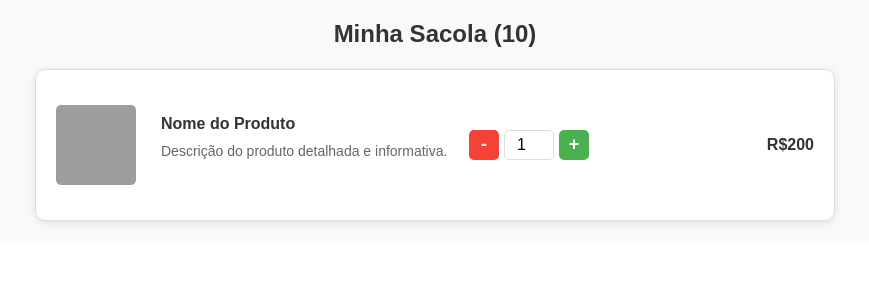
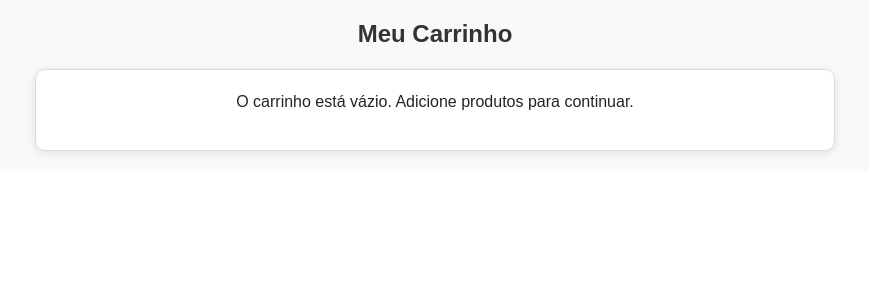
Before and after one commit to rhaneyko/fake-store, a React (Create React App) app: page /cart in a window 1280 px wide. Shown: the top 300 px of the page, without its empty margins (205-1074 px from the left). Built offline with nearby package versions, Linux system fonts and the light colour scheme; grey boxes are pictures that could not be loaded; a web font is replaced by a local one.

Commit message:
Estilização do carrinho.

```diff
--- a/src/pages/CartPage/index.tsx
+++ b/src/pages/CartPage/index.tsx
@@ -1,47 +1,40 @@
-import React, { useState } from "react";
+import React from "react";
+import { useSelector } from "react-redux";
+import { RootState } from "../../store/reducers/store";
+
 import {
   Container,
   Title,
   CartProductsContainer,
   CartProduct,
-    ButtonRemove,
-    ButtonAdd,
-    QuantitySelect,
-    PriceProduct
-} from "./styles";
-import { ProductType } from "../../types/product";
+  CartProductImage,
+  CartProductTitle,
+  CartProductTitleSize,
+  CartProductTitleQuantity,
+  PriceProduct,
+} from './styles'
 
-const CartPage: React.FC = () => {
-    const [quantity, setQuantity] = useState<number>(1);
-     const [products, setProducts] = useState<ProductType[]>([]);
-
-    const changeQuantity = (delta: number) => {
-        setQuantity((prevQuantity) => Math.max(1, prevQuantity + delta)); // Garante que a quantidade mínima seja 1
-    };
-
-
+const CartPage = () => {
+  const products = useSelector((state: RootState) => state.cart.products);
 
   return (
     <Container>
-            <Title>Minha Sacola (10)</Title>
+      <Title>Meu Carrinho</Title>
+
       <CartProductsContainer>
-                <CartProduct>
-                    <img
-                        src="https://www.w3schools.com/images/w3schools_green.jpg"
-                        alt="Produto"
-                    />
-                    <div>
-                        <p><strong>Nome do Produto</strong></p>
-                        <p>Descrição do produto detalhada e informativa.</p>
-                    </div>
-                    <div className="quantity-controls">
-                        <ButtonRemove onClick={() => changeQuantity(-1)}>-</ButtonRemove>
-                        <QuantitySelect type="number" value={quantity} readOnly />
-                        <ButtonAdd onClick={() => changeQuantity(1)}>+</ButtonAdd>
-                    </div>
-                    <PriceProduct>R$200</PriceProduct>
+        {products.length === 0 ? (
+            <p>O carrinho está vázio. Adicione produtos para continuar.</p>
+          ) : (
 
+        products.map((product) => (
+          <CartProduct key={`${product.id}-${product.size}`}>
+            <CartProductImage src={product.image} alt={product.title} />
+            <CartProductTitle>{product.title}</CartProductTitle>
+            <CartProductTitleSize>Tamanho: {product.size}</CartProductTitleSize>
+            <CartProductTitleQuantity>Quantidade: {product.count}</CartProductTitleQuantity>
+            <PriceProduct>Preço: ${(product.price * product.count).toFixed(2)}</PriceProduct>
           </CartProduct>
+        )))}
       </CartProductsContainer>
     </Container>
   );
--- a/src/pages/CartPage/styles.ts
+++ b/src/pages/CartPage/styles.ts
@@ -17,6 +17,9 @@ export const Title = styled.h1`
 `;
 
 export const CartProductsContainer = styled.div`
+  display: flex;
+  align-items: center;
+  justify-content: center;
   width: 100%;
   max-width: 800px;
   background-color: #fff;
@@ -69,6 +72,14 @@ export const CartProduct = styled.div`
   }
 `;
 
+export const CartProductImage = styled.img``;
+
+export const CartProductTitle = styled.p``;
+
+export const CartProductTitleSize = styled.p``;
+
+export const CartProductTitleQuantity = styled.p``;
+
 export const ButtonRemove = styled.button`
   background-color: #f44336;
   color: #fff;
```
Lines whose indentation alone changed are shown as unchanged.
